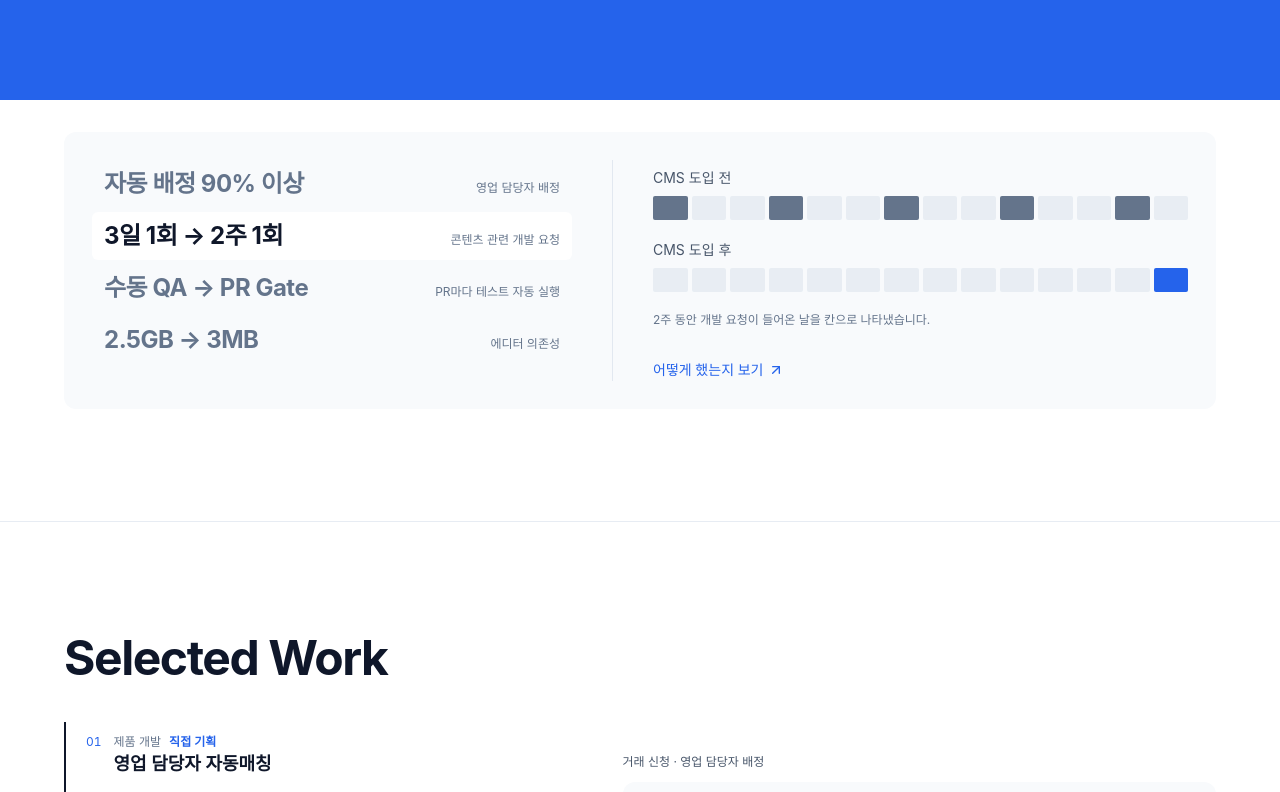
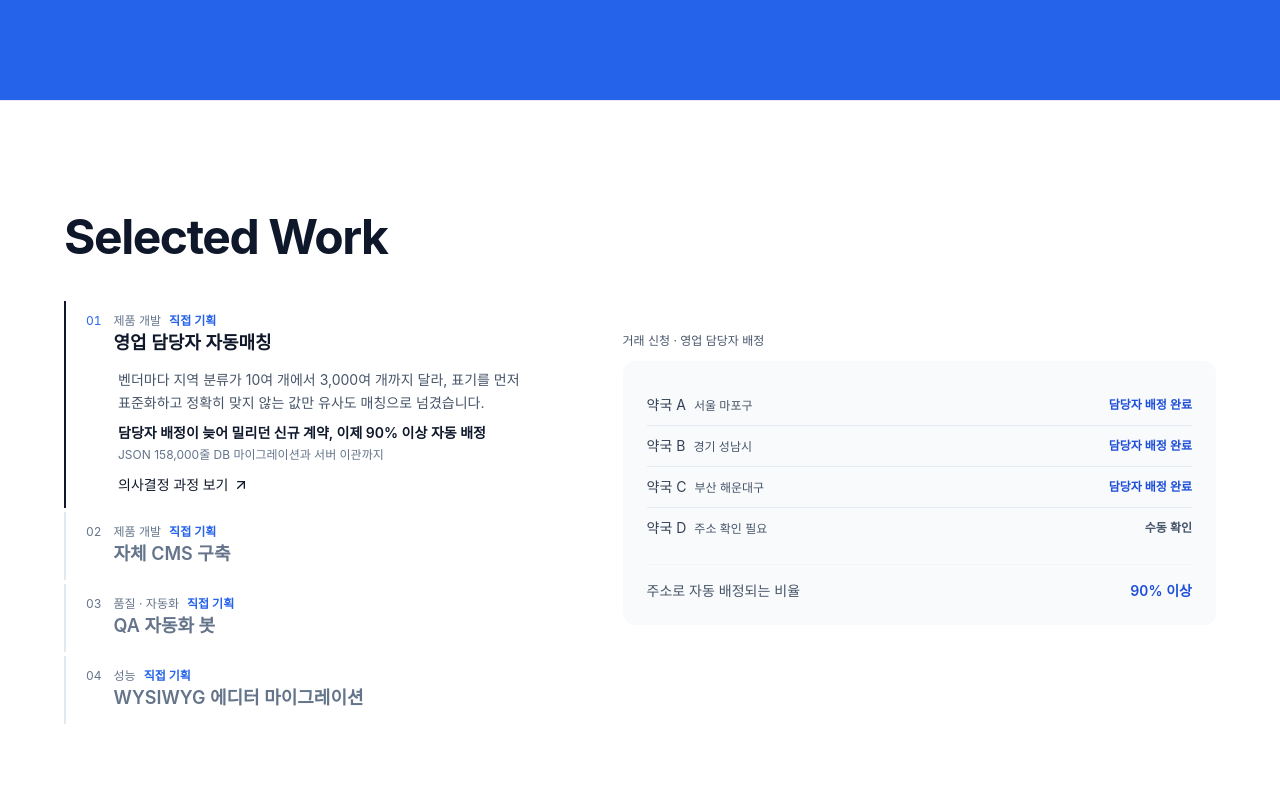
Before and after one commit to WhyBusyy/portfolio, a Next.js app: page / in a window 1280 px wide. Shown: the part 700-1492 px from the top of the page. Built offline with nearby package versions, Linux system fonts and the light colour scheme; a web font is replaced by a local one.

Commit message:
refactor: 히어로 아래 성과 패널 제거 (Selected Work 와 내용 중복)

```diff
--- a/src/components/Hero.tsx
+++ b/src/components/Hero.tsx
@@ -1,262 +1,10 @@
-"use client";
-
-import { useEffect, useState } from "react";
-import { motion, useReducedMotion } from "framer-motion";
-import Link from "next/link";
-import { ArrowUpRight, Check } from "lucide-react";
 import HeroStage from "./HeroStage";
 
-/** 증거 패널: 수치마다 전후를 보여 주는 작은 시각화. 수치는 프로젝트 상세에 공개된 값이다. */
-const PROOFS = [
-  {
-    key: "matching",
-    metric: "자동 배정 90% 이상",
-    label: "영업 담당자 배정",
-    href: "/projects/vendor-matching",
-  },
-  {
-    key: "cms",
-    metric: "3일 1회 → 2주 1회",
-    label: "콘텐츠 관련 개발 요청",
-    href: "/projects/cms-development",
-  },
-  {
-    key: "qa",
-    metric: "수동 QA → PR Gate",
-    label: "PR마다 테스트 자동 실행",
-    href: "/projects/qa-automation-bot",
-  },
-  {
-    key: "editor",
-    metric: "2.5GB → 3MB",
-    label: "에디터 의존성",
-    href: "/projects/editor-migration",
-  },
-] as const;
-
-const AUTO_MS = 4200;
-
-function EditorVisual() {
+/** 히어로: 첫 화면(HeroStage)만 둔다. 성과 수치는 바로 아래 Selected Work 가 보여 준다. */
+export default function Hero() {
   return (
-    <div className="space-y-5">
-      {[
-        { name: "CKEditor", value: "2.5GB", w: "100%", accent: false },
-        {
-          name: "Tiptap + Custom Toolbar",
-          value: "3MB",
-          w: "3px",
-          accent: true,
-        },
-      ].map((b) => (
-        <div key={b.name}>
-          <div className="flex items-baseline justify-between text-sm">
-            <span className="text-slate-600 dark:text-slate-300">{b.name}</span>
-            <span className="font-semibold tabular-nums text-slate-900 dark:text-white">
-              {b.value}
-            </span>
-          </div>
-          <div
-            className={`mt-2 h-3 rounded-sm ${b.accent ? "bg-blue-600 dark:bg-blue-400" : "bg-slate-300 dark:bg-white/20"}`}
-            style={{ width: b.w }}
-          />
-        </div>
-      ))}
-      <p className="text-xs text-slate-500 dark:text-slate-400">
-        node_modules 기준입니다. 운영 배포 시간도 12분에서 6분으로 줄었습니다.
-      </p>
-    </div>
-  );
-}
-
-function QaVisual() {
-  return (
-    <div>
-      <p className="text-sm text-slate-600 dark:text-slate-300">
-        PR이 열리면 자동으로 실행
-      </p>
-      <ul className="mt-3 space-y-2.5">
-        {["Smoke", "Unit", "E2E", "AI 생성 테스트 (참고용, Read-only)"].map(
-          (t) => (
-            <li
-              key={t}
-              className="flex items-center gap-2.5 text-[15px] text-slate-800 dark:text-slate-100"
-            >
-              <Check
-                className="h-4 w-4 shrink-0 text-blue-600 dark:text-blue-400"
-                aria-hidden="true"
-              />
-              {t}
-            </li>
-          ),
-        )}
-      </ul>
-    </div>
-  );
-}
-
-/** 2주(14칸) 위에 요청이 들어온 날을 표시한다: 3일에 1번 vs 2주에 1번 */
-function CmsVisual() {
-  const rows = [
-    { name: "CMS 도입 전", days: [1, 4, 7, 10, 13], accent: false },
-    { name: "CMS 도입 후", days: [14], accent: true },
-  ];
-  return (
-    <div className="space-y-5">
-      {rows.map((r) => (
-        <div key={r.name}>
-          <p className="text-sm text-slate-600 dark:text-slate-300">{r.name}</p>
-          <div
-            className="mt-2 grid grid-cols-[repeat(14,minmax(0,1fr))] gap-1"
-            aria-hidden="true"
-          >
-            {Array.from({ length: 14 }, (_, i) => i + 1).map((d) => {
-              const on = r.days.includes(d);
-              return (
-                <span
-                  key={d}
-                  className={`h-6 rounded-sm ${
-                    on
-                      ? r.accent
-                        ? "bg-blue-600 dark:bg-blue-400"
-                        : "bg-slate-500 dark:bg-slate-300"
-                      : "bg-slate-200/70 dark:bg-white/[0.06]"
-                  }`}
-                />
-              );
-            })}
-          </div>
-        </div>
-      ))}
-      <p className="text-xs text-slate-500 dark:text-slate-400">
-        2주 동안 개발 요청이 들어온 날을 칸으로 나타냈습니다.
-      </p>
-    </div>
-  );
-}
-
-/** 담당자 배정: 사람이 일일이 하던 일이 주소 기반 자동 배정으로. 예외만 사람이 본다 */
-function MatchingVisual() {
-  return (
-    <div className="space-y-5">
-      <div>
-        <div className="flex items-baseline justify-between text-sm">
-          <span className="text-slate-600 dark:text-slate-300">이전: 관리자가 담당자를 일일이 배정</span>
-        </div>
-        <div className="mt-2 h-3 rounded-sm bg-slate-400 dark:bg-white/30" />
-      </div>
-      <div>
-        <div className="flex items-baseline justify-between text-sm">
-          <span className="text-slate-600 dark:text-slate-300">이후: 주소로 자동 배정</span>
-          <span className="font-semibold tabular-nums text-slate-900 dark:text-white">90% 이상</span>
-        </div>
-        <div className="mt-2 flex h-3 gap-0.5" aria-hidden="true">
-          <span className="w-[90%] rounded-l-sm bg-blue-600 dark:bg-blue-400" />
-          <span className="flex-1 rounded-r-sm bg-slate-300 dark:bg-white/20" />
-        </div>
-      </div>
-      <p className="text-xs text-slate-500 dark:text-slate-400">
-        담당자 배정이 늦어 신규 계약이 밀리던 문제를 풀었습니다. 주소 체계가 바뀌었거나 예외인 건만 사람이 확인합니다.
-      </p>
-    </div>
-  );
-}
-
-const VISUALS = { matching: MatchingVisual, editor: EditorVisual, qa: QaVisual, cms: CmsVisual };
-
-export default function Hero() {
-  const reduce = useReducedMotion();
-  const [active, setActive] = useState(0);
-  const [touched, setTouched] = useState(false);
-
-  // 사용자가 건드리기 전까지만 자동으로 넘긴다 (동작 줄이기 설정이면 넘기지 않음)
-  useEffect(() => {
-    if (reduce || touched) return;
-    const id = setTimeout(
-      () => setActive((i) => (i + 1) % PROOFS.length),
-      AUTO_MS,
-    );
-    return () => clearTimeout(id);
-  }, [active, touched, reduce]);
-
-  const pick = (i: number) => {
-    setTouched(true);
-    setActive(i);
-  };
-
-  const Visual = VISUALS[PROOFS[active].key];
-
-  return (
-    <section id="hero" className="pb-20 lg:pb-28">
+    <section id="hero">
       <HeroStage />
-
-      {/* 첫 화면 아래: 성과 패널. 왼쪽 수치 탭, 오른쪽 전후 시각화 */}
-      <div className="section-padding">
-        <motion.div
-          initial={reduce ? false : { opacity: 0, y: 16 }}
-          whileInView={{ opacity: 1, y: 0 }}
-          viewport={{ once: true, margin: "-80px" }}
-          transition={{ duration: 0.6, ease: [0.16, 1, 0.3, 1] }}
-          className="container-max-width mt-16 grid gap-6 rounded-xl bg-slate-50 p-6 dark:bg-white/[0.035] sm:p-7 lg:mt-8 lg:grid-cols-[5fr_6fr] lg:gap-10"
-        >
-          <div
-            role="tablist"
-            aria-label="주요 성과"
-            className="flex flex-col gap-1"
-          >
-            {PROOFS.map((p, i) => {
-              const on = i === active;
-              return (
-                <button
-                  key={p.key}
-                  type="button"
-                  role="tab"
-                  aria-selected={on}
-                  aria-controls="hero-proof-panel"
-                  onClick={() => pick(i)}
-                  onMouseEnter={() => pick(i)}
-                  onFocus={() => pick(i)}
-                  className={`flex flex-wrap items-baseline justify-between gap-x-4 gap-y-0.5 rounded-md px-3 py-2 text-left transition-colors focus-visible:outline focus-visible:outline-2 focus-visible:outline-blue-500 ${
-                    on
-                      ? "bg-white dark:bg-white/[0.06]"
-                      : "hover:bg-white/60 dark:hover:bg-white/[0.03]"
-                  }`}
-                >
-                  <span
-                    className={`text-xl font-bold tracking-[-0.02em] sm:text-2xl ${
-                      on
-                        ? "text-slate-900 dark:text-white"
-                        : "text-slate-500 dark:text-slate-400"
-                    }`}
-                  >
-                    {p.metric}
-                  </span>
-                  <span className="text-xs text-slate-500 dark:text-slate-400">
-                    {p.label}
-                  </span>
-                </button>
-              );
-            })}
-          </div>
-
-          <div
-            id="hero-proof-panel"
-            role="tabpanel"
-            className="border-t border-slate-200 pt-6 dark:border-white/[0.08] lg:border-l lg:border-t-0 lg:pl-10 lg:pt-2"
-          >
-            {/* 시각화 높이를 고정해 탭을 바꿔도 패널이 들썩이지 않게 한다 */}
-            <div className="min-h-[13.5rem] lg:min-h-[11rem]">
-              <Visual />
-            </div>
-            <Link
-              href={PROOFS[active].href}
-              className="mt-4 inline-flex items-center gap-1 text-sm font-medium text-blue-600 underline-offset-4 hover:underline dark:text-blue-400"
-            >
-              어떻게 했는지 보기
-              <ArrowUpRight className="h-4 w-4" aria-hidden="true" />
-            </Link>
-          </div>
-        </motion.div>
-      </div>
     </section>
   );
 }
```
Also changed, not shown: 1 other file (tests, documents, lock files or other folders).
